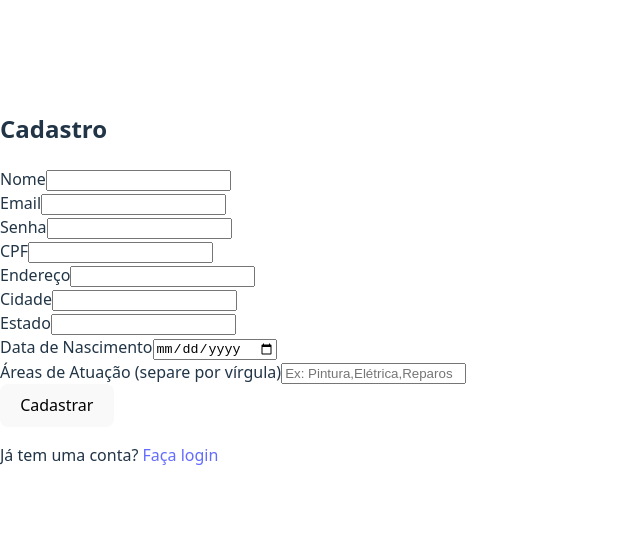
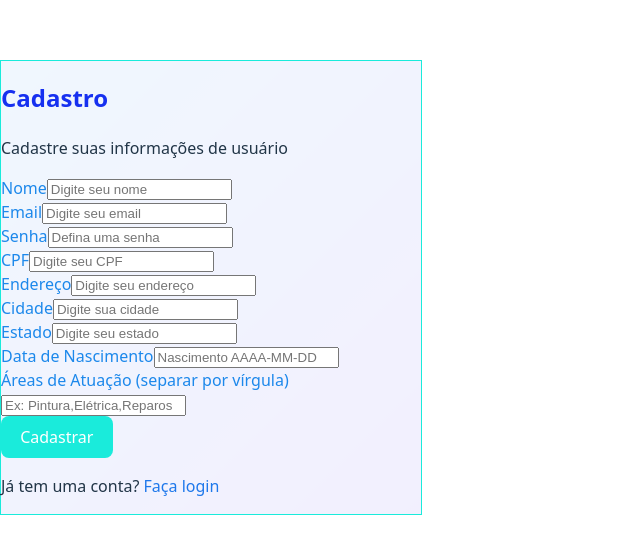
Before and after one commit to NataliaMatias2024/SENAC_PI_2025, a React (Vite) app in the folder Conecta_Frontend/Conecta_Prototype/: page /cadastro in a window 1280 px wide. Shown: the part 113-666 px from the top of the page, without its empty margins (0-640 px from the left). Built offline with nearby package versions, Linux system fonts and the light colour scheme.

Commit message:
layout pg de Cadastro

```diff
--- a/Conecta_Frontend/Conecta_Prototype/src/pages/Cadastro.jsx
+++ b/Conecta_Frontend/Conecta_Prototype/src/pages/Cadastro.jsx
@@ -47,63 +47,175 @@ function Cadastro() {
   };
 
   return (
-    <div className="min-h-screen flex items-center justify-center bg-gray-100">
-      <div className="bg-white p-8 rounded shadow-md w-full max-w-md">
-        <h2 className="text-2xl font-bold mb-6">Cadastro</h2>
+      <div
+        className="d-flex justify-content-center align-items-center min-vh-100"
+        style={{ background: 'linear-gradient(135deg, #1C88EB, #4014F0)'}}
+      >
+
+      <div
+        className="card shadow-lg rounded-4 p-4 w-100"
+        style={{maxWidth: '420px', backgroundColor: '#ffffffee', border: '1px solid #1AEBDB'}}
+      >
+
+      <div
+      //Div titulo e subtitulo, fontes, cores e espaçamento padronizadas com tela login
+        className="text-center mb-4">
+        <h2 className="fw-bold" style={{ color: '#1630F0' }}>Cadastro</h2>
+        <p className="text-muted small">Cadastre suas informações de usuário</p>
+      </div>
+
       <form onSubmit={handleSubmit}>
-          <div className="mb-4">
-            <label>Nome</label>
-            <input type="text" value={nome} onChange={(e) => setNome(e.target.value)} className="w-full border p-2" required />
+        <div hidden>
+        {/*
+          Mudar className="mb-4" para ="mb-3", mantendo o espaçamento do bootstrap padronizado nas pgs do app
+          Acrescentar os ids no imput e htmlfor no label garante padronização, acessibilidade e usabilidade
+          No label acrescenta a cor e fonte
+          Separar as Divs por campo de informação. Ex: div 1 - nome, div 2 - email, div 3 - endereço, etc...
+        */}
         </div>
-          <div className="mb-4">
-            <label>Email</label>
-            <input type="email" value={email} onChange={(e) => setEmail(e.target.value)} className="w-full border p-2" required />
-          </div>
-          <div className="mb-4">
-            <label>Senha</label>
-            <input type="password" value={senha} onChange={(e) => setSenha(e.target.value)} className="w-full border p-2" required />
-          </div>
-          <div className="mb-4">
-            <label>CPF</label>
-            <input type="text" value={cpf} onChange={(e) => setCpf(e.target.value)} className="w-full border p-2" required />
-          </div>
-          <div className="mb-4">
-            <label>Endereço</label>
-            <input type="text" value={endereco} onChange={(e) => setEndereco(e.target.value)} className="w-full border p-2" required />
-          </div>
-          <div className="mb-4">
-            <label>Cidade</label>
-            <input type="text" value={cidade} onChange={(e) => setCidade(e.target.value)} className="w-full border p-2" required />
-          </div>
-          <div className="mb-4">
-            <label>Estado</label>
-            <input type="text" value={estado} onChange={(e) => setEstado(e.target.value)} className="w-full border p-2" required />
-          </div>
-          <div className="mb-4">
-            <label>Data de Nascimento</label>
-            <input type="date" value={dataNascimento} onChange={(e) => setDataNascimento(e.target.value)} className="w-full border p-2" required />
-          </div>
-          <div className="mb-6">
-            <label>Áreas de Atuação (separe por vírgula)</label>
+
+        <div className="mb-3">
+          <label htmlFor="nome" className="form-label fw-semibold" style={{ color: '#1C88EB' }}>
+            Nome
+          </label>
           <input
             type="text"
-              value={areasDeAtuacao}
-              onChange={(e) => setAreasDeAtuacao(e.target.value)}
-              className="w-full border p-2"
+            className="form-control rounded-3"
+            id="nome"
+            value={nome} onChange={(e) => setNome(e.target.value)}
+            placeholder="Digite seu nome"
             required
-              placeholder="Ex: Pintura,Elétrica,Reparos"
           />
         </div>
-          <button type="submit" className="bg-black text-white px-4 py-2 rounded hover:bg-gray-800">
-            Cadastrar
+
+        <div className="mb-3">
+          <label htmlFor="email" className="form-label fw-semibold" style={{ color: '#1C88EB' }}>
+              Email
+          </label>
+          <input
+            type="email"
+            className="form-control rounded-3"
+            id="email"
+            value={email} onChange={(e) => setEmail(e.target.value)}
+            placeholder="Digite seu email"
+            required
+          />
+        </div>
+
+        <div className="mb-3">
+          <label htmlFor="senha" className="form-label fw-semibold" style={{ color: '#1C88EB' }}>
+            Senha
+          </label>
+          <input
+            type="password"
+            className="form-control rounded-3"
+            id="senha"
+            value={senha} onChange={(e) => setSenha(e.target.value)}
+            placeholder="Defina uma senha"
+            required
+          />
+        </div>
+
+        <div className="mb-3">
+          <label htmlFor="cpf" className="form-label fw-semibold" style={{ color: '#1C88EB' }}>
+            CPF
+          </label>
+          <input
+            type="text"
+            className="form-control rounded-3"
+            id="cpf"
+            value={cpf} onChange={(e) => setCpf(e.target.value)}
+            placeholder="Digite seu CPF"
+            required
+          />
+        </div>
+
+        <div className="mb-3">
+          <label htmlFor="endereco" className="form-label fw-semibold" style={{ color: '#1C88EB' }}>
+            Endereço
+          </label>
+          <input
+            type="text"
+            className="form-control rounded-3"
+            id="endereco"
+            value={endereco} onChange={(e) => setEndereco(e.target.value)}
+            placeholder="Digite seu endereço"
+            required
+          />
+        </div>
+
+        <div className="mb-3">
+          <label htmlFor="cidade" className="form-label fw-semibold" style={{ color: '#1C88EB' }}>
+            Cidade
+          </label>
+          <input
+            type="text"
+            className="form-control rounded-3"
+            id="cidade"
+            value={cidade} onChange={(e) => setCidade(e.target.value)}
+            placeholder="Digite sua cidade"
+            required
+          />
+        </div>
+
+        <div className="mb-3">
+          <label htmlFor="estado" className="form-label fw-semibold" style={{ color: '#1C88EB' }}>
+            Estado
+          </label>
+          <input
+            type="text"
+            className="form-control rounded-3"
+            id="estado"
+            value={estado} onChange={(e) => setEstado(e.target.value)}
+            placeholder="Digite seu estado"
+            required
+          />
+        </div>
+
+        <div className="mb-3">
+          <label htmlFor="dataNascimento" className="form-label fw-semibold" style={{ color: '#1C88EB' }}>
+            Data de Nascimento
+          </label>
+          <input
+            type="text"
+            className="form-control rounded-3"
+            id="dataNascimento"
+            value={dataNascimento} onChange={(e) => setDataNascimento(e.target.value)}
+            placeholder="Nascimento AAAA-MM-DD"
+            required
+          />
+        </div>
+
+        <div className="mb-3">
+          <label htmlFor="areasDeAtuacao" className="form-label fw-semibold" style={{ color: '#1C88EB' }}>
+            Áreas de Atuação (separar por vírgula)</label>
+          <input
+            type="text"
+            className="form-control rounded-3"
+            id="areasDeAtuacao"
+            value={areasDeAtuacao} onChange={(e) => setAreasDeAtuacao(e.target.value)}
+            placeholder="Ex: Pintura,Elétrica,Reparos"
+            required
+          />
+        </div>
+
+        <button
+          type="submit"
+          className="btn w-100 rounded-3 fw-semibold"
+          style={{ backgroundColor: '#1AEBDB', border: 'none', color: '#fff'}}
+        >
+            <i className="bi bi-box-arrow-in-right me-2"></i> Cadastrar
         </button>
       </form>
-        <p className="mt-4 text-sm">
-          Já tem uma conta?{" "}
-          <Link to="/login" className="text-blue-600 hover:underline">
+
+      <div className="text-center mt-4">
+        <p className="mb-0 small">
+          Já tem uma conta?{' '}
+            <a href="./" className="text-decoration-none fw-semibold" style={{ color: '#1E78EB' }}>
               Faça login
-          </Link>
+            </a>
         </p>
+      </div>
     </div>
   </div>
   );
```
Lines whose indentation alone changed are shown as unchanged.
